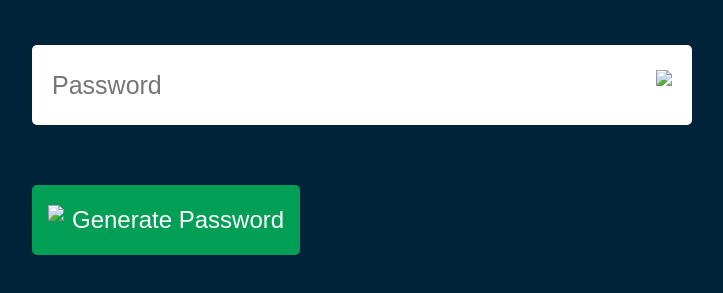
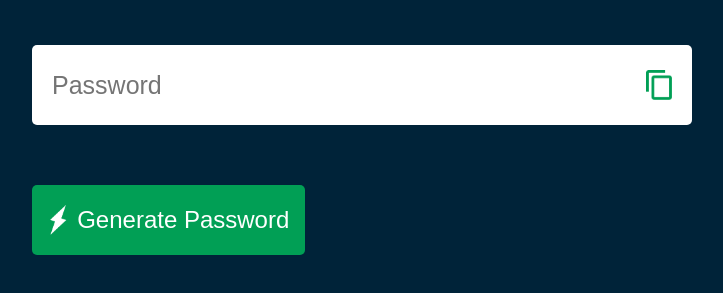
Before and after one commit to Deekshitha712/JS_project_5, a plain HTML site: page index.html in a window 1280 px wide. Shown: the part 319-612 px from the top of the page, without its empty margins (168-891 px from the left). Drawn offline with Linux system fonts and the light colour scheme.

Commit message:
Update index.html

```diff
--- a/index.html
+++ b/index.html
@@ -11,9 +11,9 @@
         Random Password</span></h1>
         <div class="display">
             <input type="text" id="password" placeholder="Password">
-            <img id="copy" src="images/copy.png" >
+            <img id="copy" src="copy.png" >
         </div>
-        <button id="btn"><img src="images/generate.png">Generate Password</button>
+        <button id="btn"><img src="generate.png">Generate Password</button>
     </div>
     <script src="project5.js"></script>
 </body>
```
